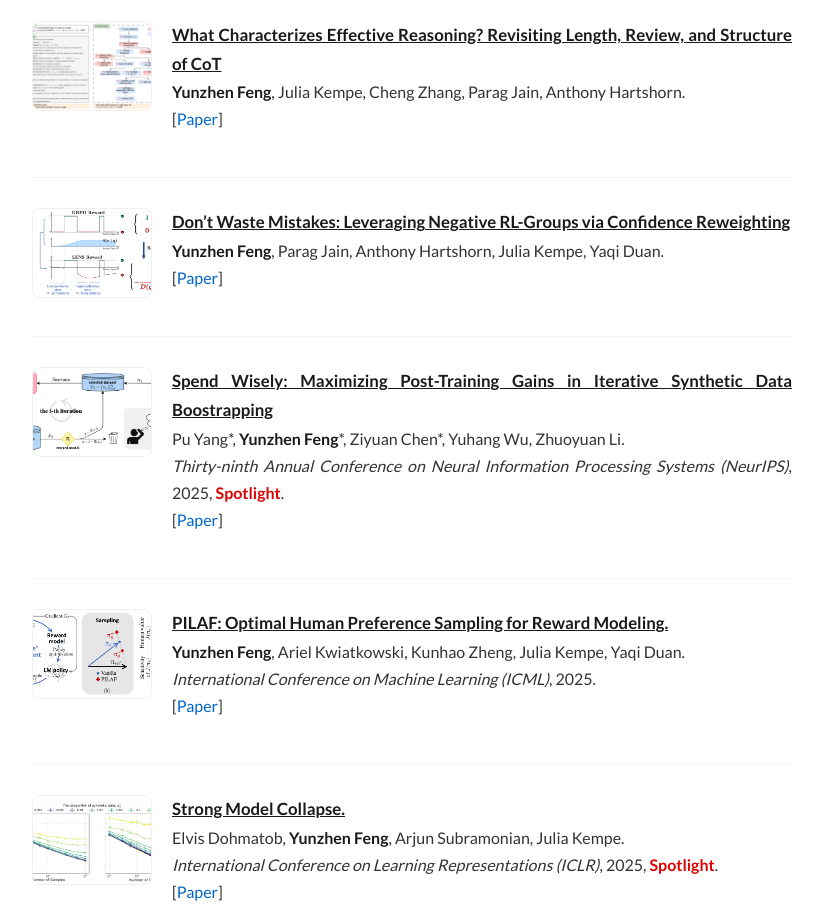
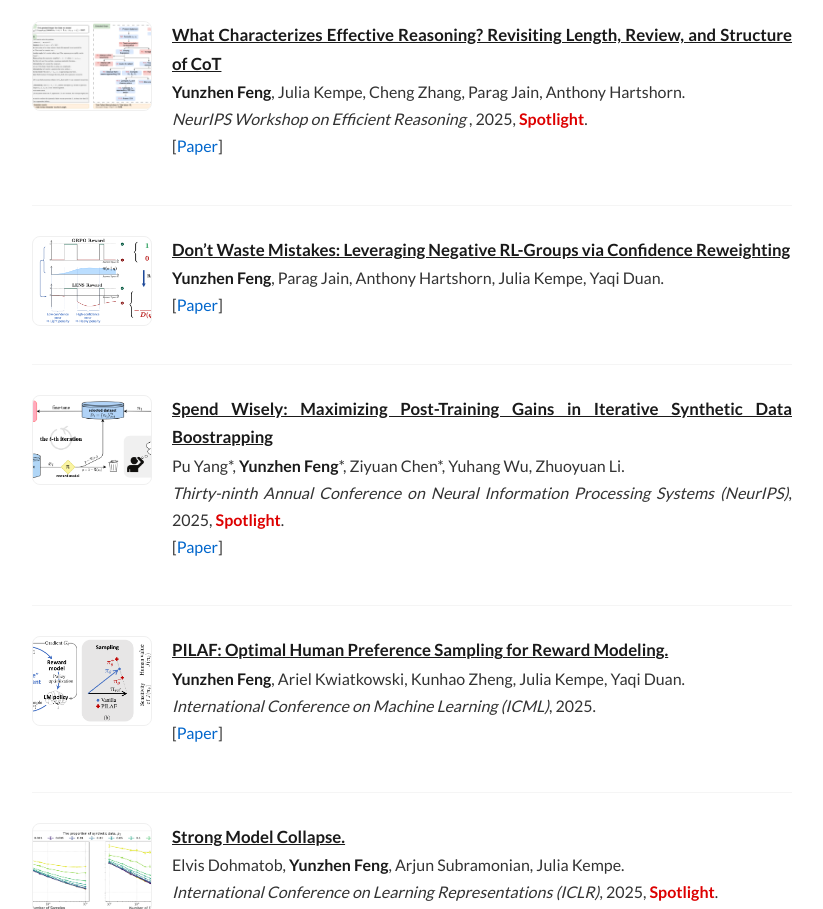
Before and after one commit to fengyzpku/fengyzpku.github.io, a plain HTML site: page index.html in a window 1280 px wide. Shown: the part 987-1896 px from the top of the page, without its empty margins (228-1051 px from the left). Drawn offline with Linux system fonts and the light colour scheme; some icons are missing.

Commit message:
add workshop

```diff
--- a/index.html
+++ b/index.html
@@ -94,7 +94,7 @@
                             <p>
                                 <span><strong><u>What Characterizes Effective Reasoning? Revisiting Length, Review, and Structure of CoT</u></strong></span><br/>
                                 <span><strong>Yunzhen Feng</strong>, Julia Kempe, Cheng Zhang, Parag Jain, Anthony Hartshorn.</span><br/>
-                                <!-- <span><i>Thirty-ninth Annual Conference on Neural Information Processing Systems (NeurIPS)</i>, 2025, <span style="color:#d00; font-weight:600;">Spotlight</span>.</span><br/> -->
+                                <span><i>NeurIPS Workshop on Efficient Reasoning </i>, 2025, <span style="color:#d00; font-weight:600;">Spotlight</span>.</span><br/>
                                 <span>[<a href="https://arxiv.org/abs/2509.19284">Paper</a>]</span><br/>
                             </p>
                         </div>
```
